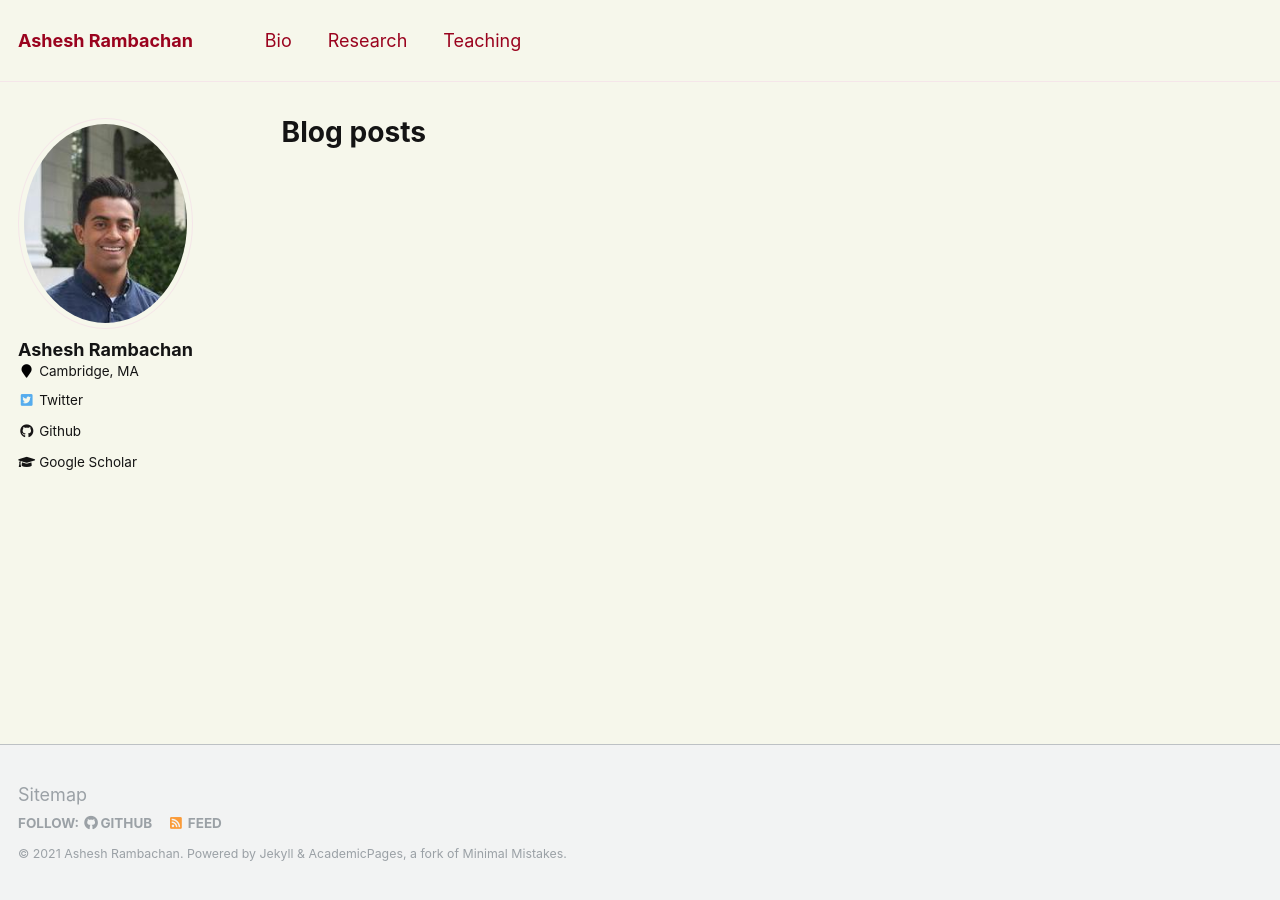
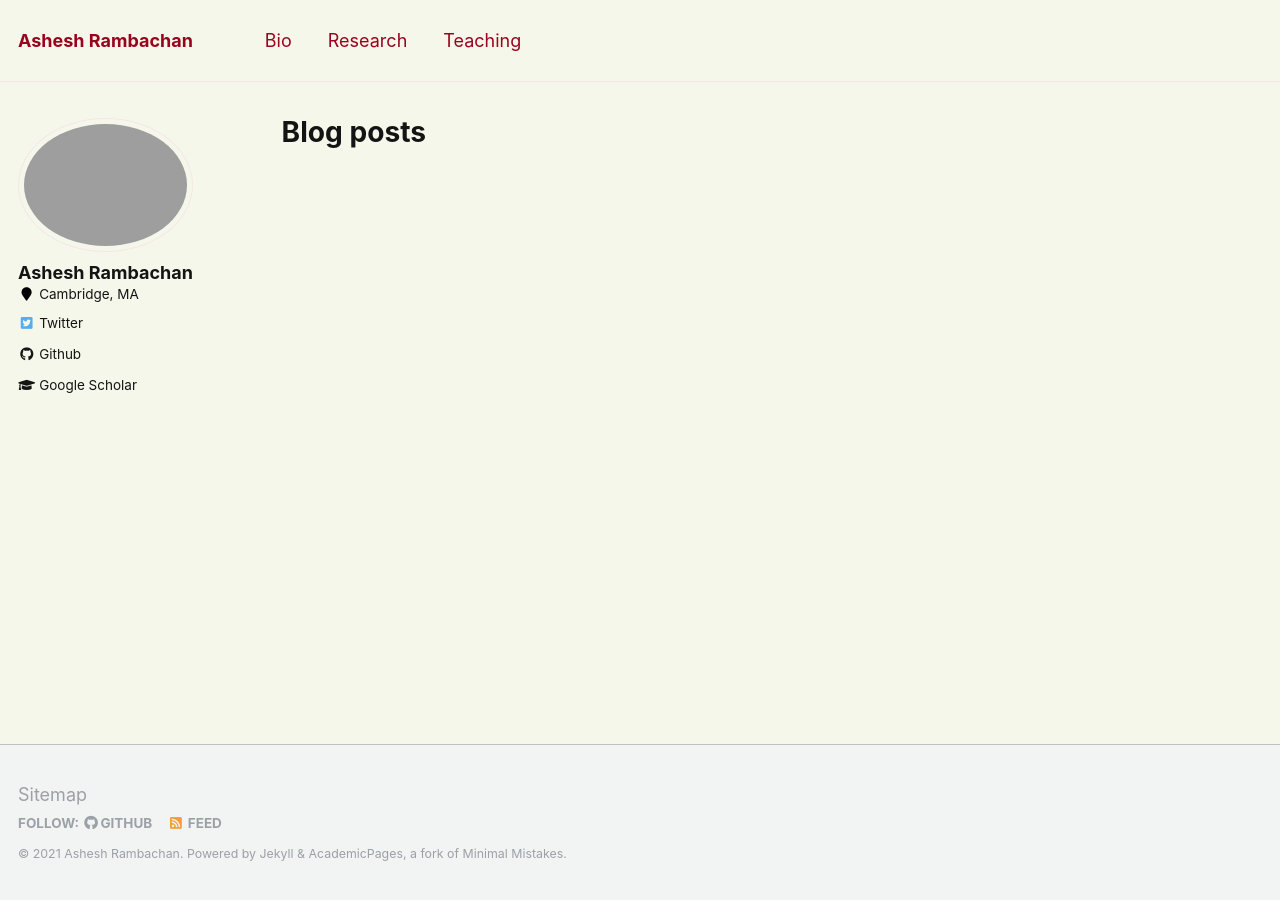
Before and after one commit to asheshrambachan/asheshrambachan.github.io, a Jekyll site: the page built from _pages/year-archive.html, in a window 1280 px wide. Built offline with Jekyll 4.4.1, drawn with Linux system fonts in a browser that asks for light colours.

Commit message:
Update about and headshot.

```diff
--- a/_config.yml
+++ b/_config.yml
@@ -81,7 +81,7 @@ analytics:
 # Site Author
 author:
   name             : "Ashesh Rambachan"
-  avatar           : "arambachan.jpeg"
+  avatar           : "asheshrambachan_headshot.jpeg"
   bio              :
   location         : "Cambridge, MA"
   employer         :
```
Also changed, not shown: _pages/about.md (+1 -1 lines), 1 other file.
